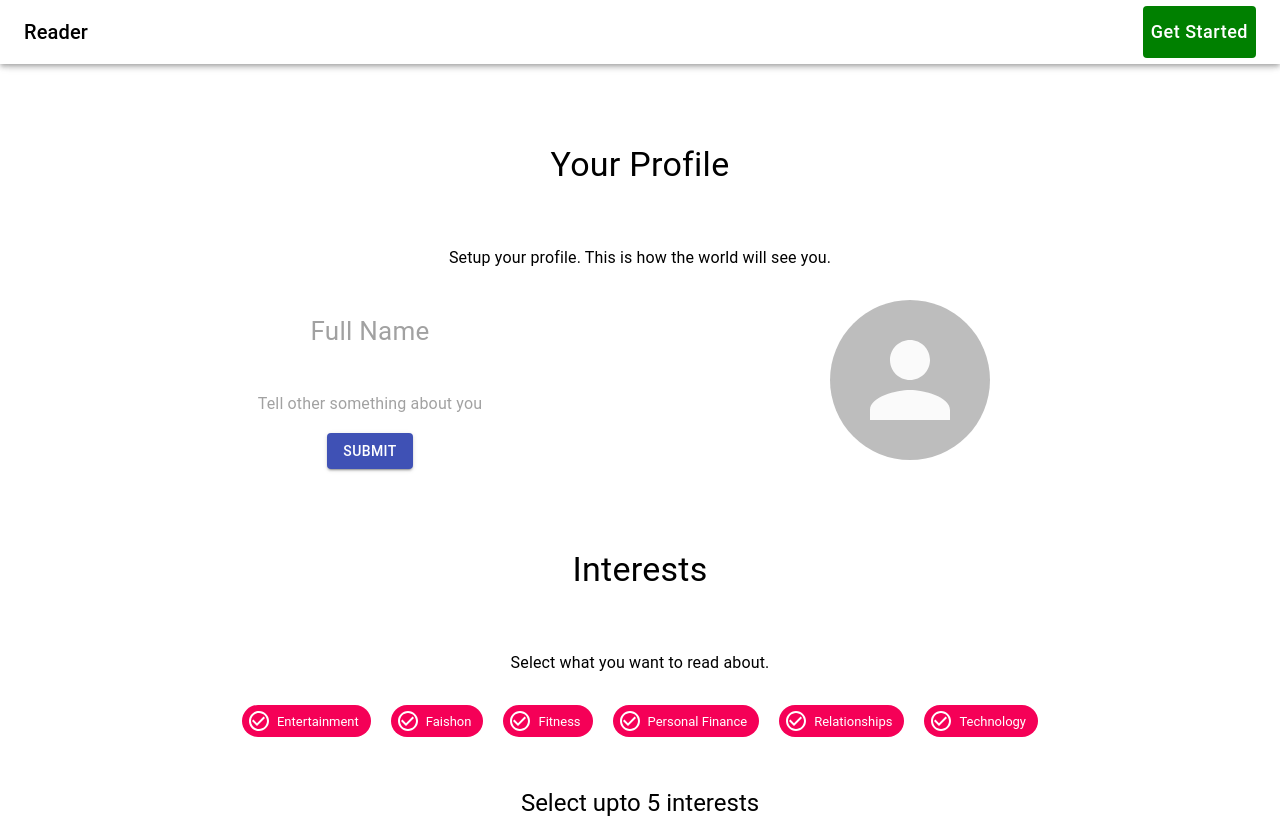
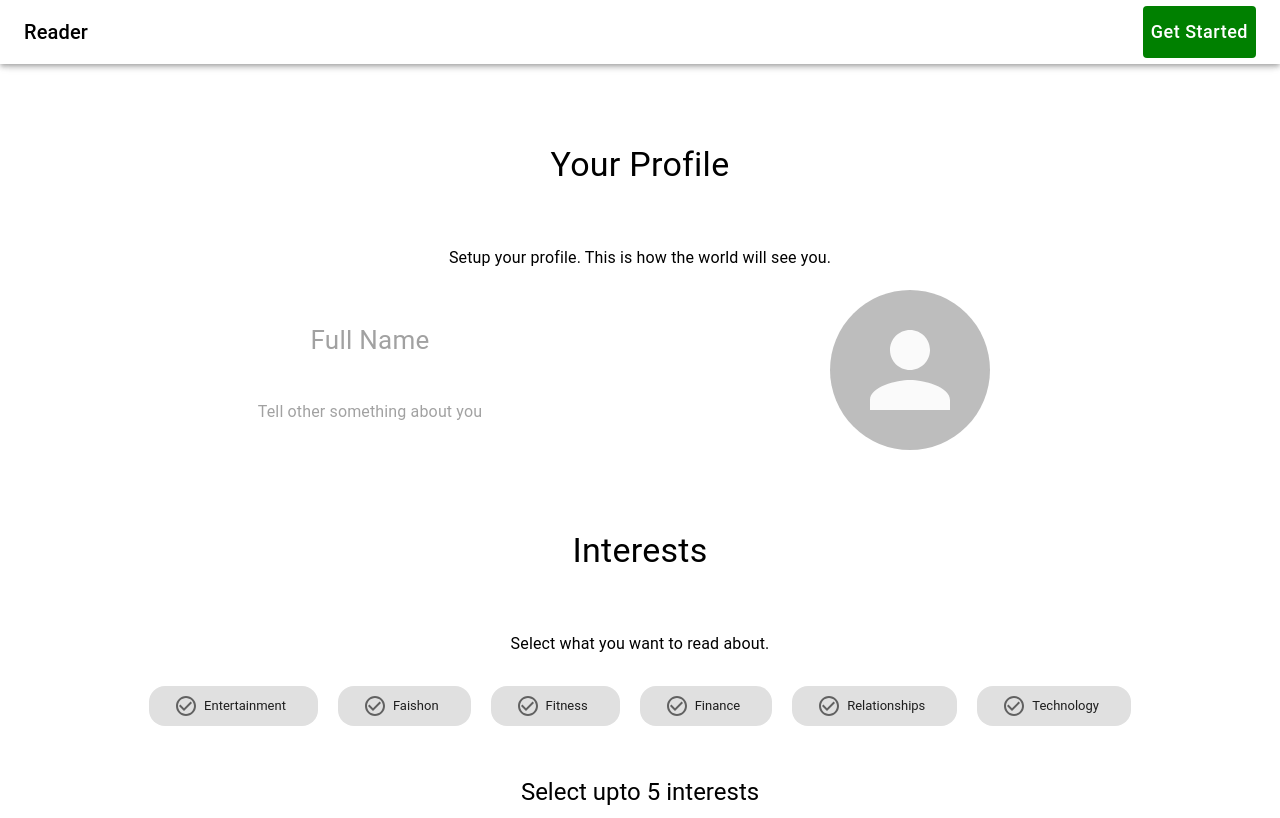
Before and after one commit to yashg160/Reader, a React (Create React App) app: page /profile in a window 1280 px wide. Shown: the top 818 px of the page. Built offline with nearby package versions, Linux system fonts and the light colour scheme.

Commit message:
Updated Profile for choices

```diff
--- a/src/screens/Profile.js
+++ b/src/screens/Profile.js
@@ -34,7 +34,16 @@ export default class Profile extends React.Component {
             userNameError: false,
             userNameErrorMessage: '',
             userAboutError: false,
-            userAboutErrorMessage: ''
+            userAboutErrorMessage: '',
+            choices: [
+                { tag: 'Entertainment', selected: false },
+                { tag: 'Faishon', selected: false },
+                { tag: 'Fitness', selected: false },
+                { tag: 'Finance', selected: false },
+                { tag: 'Relationships', selected: false},
+                { tag: 'Technology', selected: false}
+            ],
+            selections: 0
         }
 
     }
@@ -55,6 +64,14 @@ export default class Profile extends React.Component {
         //Send a put request to the users endpoint to update the name and about values in the table
         const id = await Cookies.get('userId');
 
+        //Get the choices that have been selected by the user
+        let selectedChoices = [];
+
+        this.state.choices.map((choice) => {
+            if (choice.selected)
+                selectedChoices.push(choice.tag.toLowerCase());
+        });
+
         let rawResponse = await fetch(serverUrl + '/users', {
             method: 'PUT',
             headers: {
@@ -65,7 +82,8 @@ export default class Profile extends React.Component {
             body: JSON.stringify({
                 id: id,
                 name: this.state.userName,
-                about: this.state.userAbout
+                about: this.state.userAbout,
+                choices: selectedChoices
             })
         });
 
@@ -167,53 +185,23 @@ export default class Profile extends React.Component {
         )
     }
 
-    choices() {
-        const choices = ['Entertainment', 'Faishon', 'Fitness', 'Personal Finance', 'Relationships', 'Technology'];
-
-        const styles = makeStyles(theme => ({
-            root: {
-                display: 'flex',
-                flexWrap: 'wrap',
-                justifyContent: 'center',
-                alignItems: 'center',
-                marginLeft: 20,
-                marginRight: 20,
-                [theme.breakpoints.up('sm')]: {
-                    marginLeft: 40,
-                    marginRight: 40
-                }
-            },
-            helperText: {
-                marginTop: 20,
-                marginBottom: 20,
-                [theme.breakpoints.up('sm')]: {
-                    marginTop: 40,
-                    marginBottom: 40
-                }
-            }
-        }));
-
-        const classes = styles();
-
-        return (
-            <div >
-                <div className={classes.root}>
-                    {choices.map(choice => (
-                        <Chip
-                            icon={<CheckCircleOutlineIcon />}
-                            label={choice}
-                            style={{ margin: 10 }}
-                            color='secondary'
-                        />
-                    ))}
-                </div>
+    handleChoiceClick(index) {
 
 
-                <Typography variant='h5' align='center' className={classes.helperText}>
-                    Select upto 5 interests
-                </Typography>
-            </div>
-        )
+        if (this.state.selections< 5) {
+            this.state.choices[index].selected = !this.state.choices[index].selected;
+            this.setState({ selections: this.state.selections + 1 });
+            this.forceUpdate();
+        }
+        else if (this.state.selections == 5) {
+            this.state.choices[index].selected = !this.state.choices[index].selected;
+            this.setState({ selections: this.state.selections - 1 });
+            this.forceUpdate();
+        }
+        else {
+            //TODO: Add snackbar to notify user of full choices
+            console.log('Full');
+        }
     }
 
     componentDidMount() {
@@ -272,10 +260,6 @@ export default class Profile extends React.Component {
                             inputProps={{ style: { textAlign: 'center' } }}
                         />
 
-                        <Button variant='contained' color='primary' onClick={() => this.handleProfileSubmit()}>
-                            Submit
-                        </Button>
-
                         {/* TODO: Button to edit profile. New screen opens */}
                     </Grid>
 
@@ -289,7 +273,69 @@ export default class Profile extends React.Component {
 
                 <this.choicesHeading />
 
-                <this.choices />
+                <div >
+                    <div style={{display: 'flex', justifyContent: 'center', alignItems: 'center', flexWrap: 'wrap'}}>
+                        <Chip
+                            icon={<CheckCircleOutlineIcon />}
+                            label={this.state.choices[0].tag}
+                            style={{ margin: 10, padding: 20 }}
+                            clickable
+                            onClick={() => this.handleChoiceClick(0)}
+                            color={this.state.choices[0].selected ? 'secondary' : 'default'}
+                        />
+                        <Chip
+                            icon={<CheckCircleOutlineIcon />}
+                            label={this.state.choices[1].tag}
+                            style={{ margin: 10, padding: 20 }}
+                            clickable
+                            onClick={() => this.handleChoiceClick(1)}
+                            color={this.state.choices[1].selected ? 'secondary' : 'default'}
+                        />
+                        <Chip
+                            icon={<CheckCircleOutlineIcon />}
+                            label={this.state.choices[2].tag}
+                            style={{ margin: 10, padding: 20 }}
+                            clickable
+                            onClick={() => this.handleChoiceClick(2)}
+                            color={this.state.choices[2].selected ? 'secondary' : 'default'}
+                        />
+                        <Chip
+                            icon={<CheckCircleOutlineIcon />}
+                            label={this.state.choices[3].tag}
+                            style={{ margin: 10, padding: 20 }}
+                            clickable
+                            onClick={() => this.handleChoiceClick(3)}
+                            color={this.state.choices[3].selected ? 'secondary' : 'default'}
+                        />
+                        <Chip
+                            icon={<CheckCircleOutlineIcon />}
+                            label={this.state.choices[4].tag}
+                            style={{ margin: 10, padding: 20 }}
+                            clickable
+                            onClick={() => this.handleChoiceClick(4)}
+                            color={this.state.choices[4].selected ? 'secondary' : 'default'}
+                        />
+                        <Chip
+                            icon={<CheckCircleOutlineIcon />}
+                            label={this.state.choices[5].tag}
+                            style={{ margin: 10, padding: 20 }}
+                            clickable
+                            onClick={() => this.handleChoiceClick(5)}
+                            color={this.state.choices[5].selected ? 'secondary' : 'default'}
+                        />
+                    </div>
+
+                    <Typography variant='h5' align='center' style={{marginTop: 40}}>
+                        Select upto 5 interests
+                    </Typography>
+
+                </div>
+
+                <Typography align='center'>
+                    <Button variant='contained' size='large' align='center' color='primary' onClick={() => this.handleProfileSubmit()} style={{ marginTop: 80, paddingLeft: 80, paddingRight: 80 }}>
+                        Submit
+                    </Button>
+                </Typography>
 
                 <Footer/>
             </div>
```
